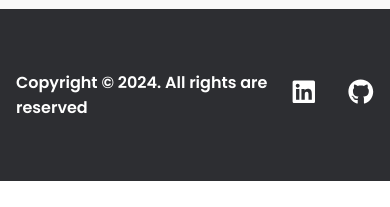
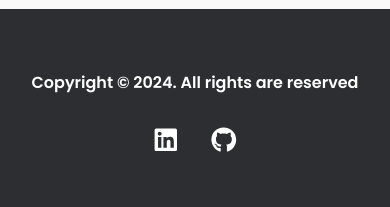
Before and after one commit to rvmelo/my-portfolio, a React (Vite) app: page / in a window 390 px wide. Shown: the part 3561-3768 px from the top of the page. Before the commit the page ends 3742 px from the top, so only its background shows below. Built offline with nearby package versions, Linux system fonts and the light colour scheme.

Commit message:
feat: add media query to footer

```diff
--- a/src/components/footer/styles.ts
+++ b/src/components/footer/styles.ts
@@ -19,6 +19,11 @@ export const FooterContent = styled.div`
   align-items: center;
   justify-content: space-between;
 
+  @media (max-width: 950px) {
+    flex-direction: column;
+    gap: 2rem;
+  }
+
   span {
     color: ${({ theme }) => theme.colors.footerText};
     font-size: ${({ theme }) => theme.fonts.m};
```
